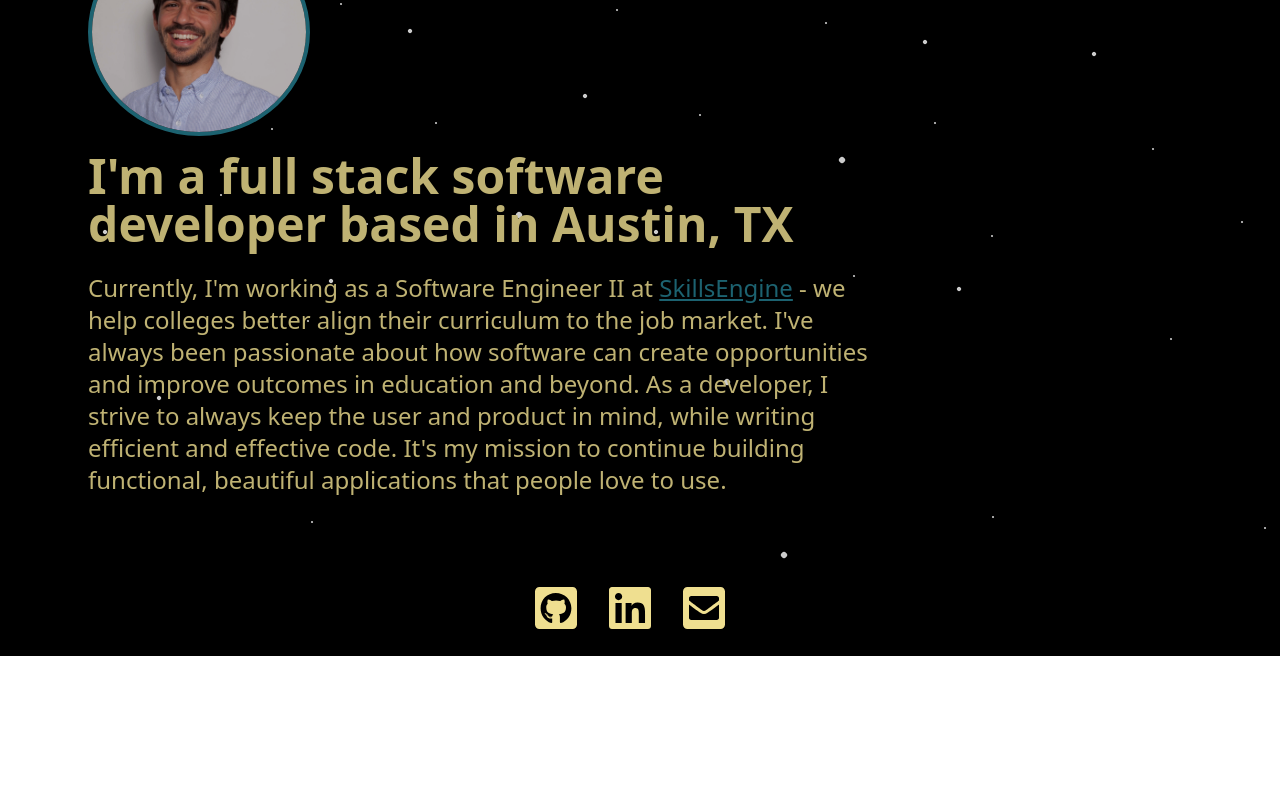
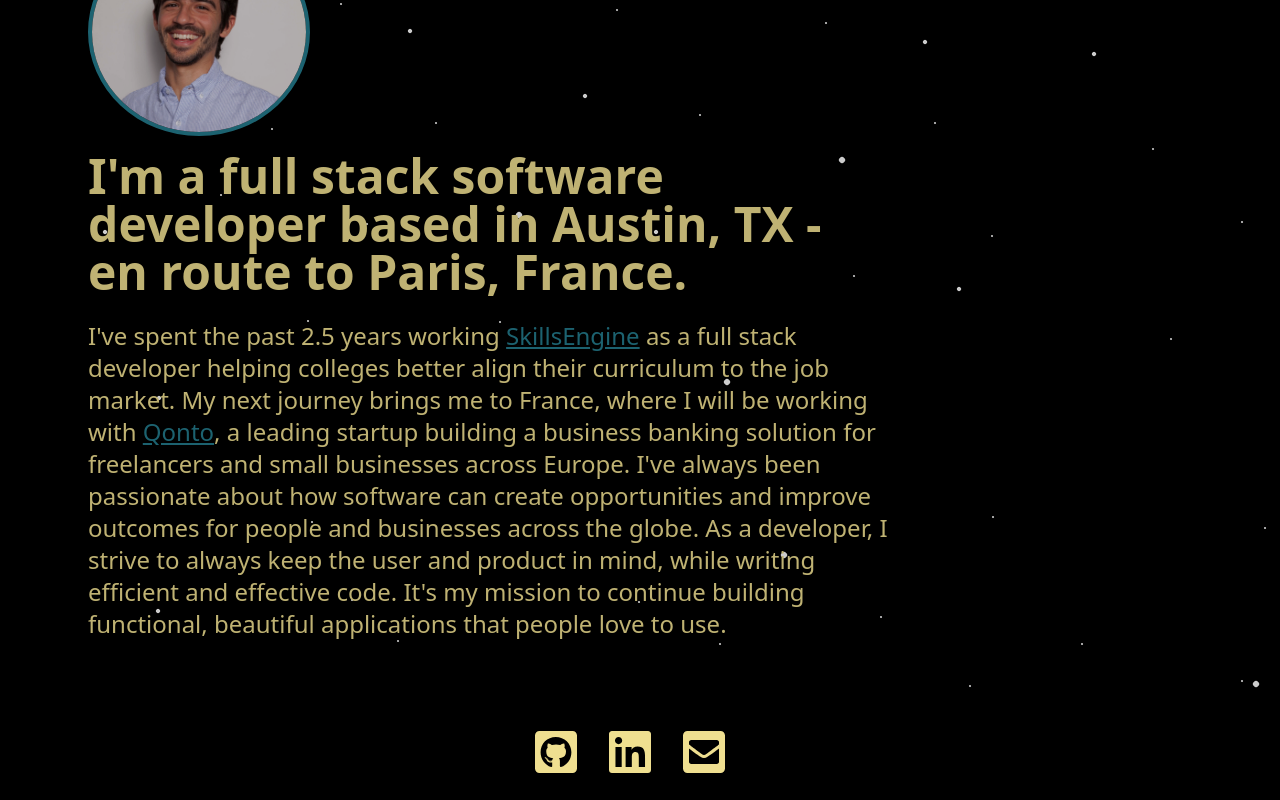
Before and after one commit to lucasmerat/vue-portfolio, a Vue app: page / in a window 1280 px wide. Shown: the part 1128-1928 px from the top of the page. Before the commit the page ends 1784 px from the top, so only its background shows below. Built offline with nearby package versions, Linux system fonts and the light colour scheme.

Commit message:
update bio

```diff
--- a/src/views/Home.vue
+++ b/src/views/Home.vue
@@ -16,18 +16,26 @@
 					alt=""
 				/>
 				<h4 class="pt-4 text-4xl font-bold md:text-5xl text-accent">
-					I'm a full stack software developer based in Austin, TX
+					I'm a full stack software developer based in Austin, TX - en route to Paris, France.
 				</h4>
 				<p class="mt-6 font-light text-block text-1xl md:text-2xl text-accent">
-					Currently, I'm working as a Software Engineer II at
+					I've spent the past 2.5 years working
 					<a
 						class="underline text-brand-light hover:text-brand-dark"
 						href="https://www.skillsengine.com"
 						>SkillsEngine</a
 					>
-					- we help colleges better align their curriculum to the job market.
+					as a full stack developer helping colleges better align their curriculum to the job market.
+					My next journey brings me to France, where I will be working with
+					<a
+						class="underline text-brand-light hover:text-brand-dark"
+						href="https://www.qonto.com"
+						>Qonto</a
+					>,
+					a leading startup building a business banking solution for
+					freelancers and small businesses across Europe.
 					I've always been passionate about how software can create
-					opportunities and improve outcomes in education and beyond. As a
+					opportunities and improve outcomes for people and businesses across the globe. As a
 					developer, I strive to always keep the user and product in mind, while
 					writing efficient and effective code. It's my mission to continue
 					building functional, beautiful applications that people love to use.
```
